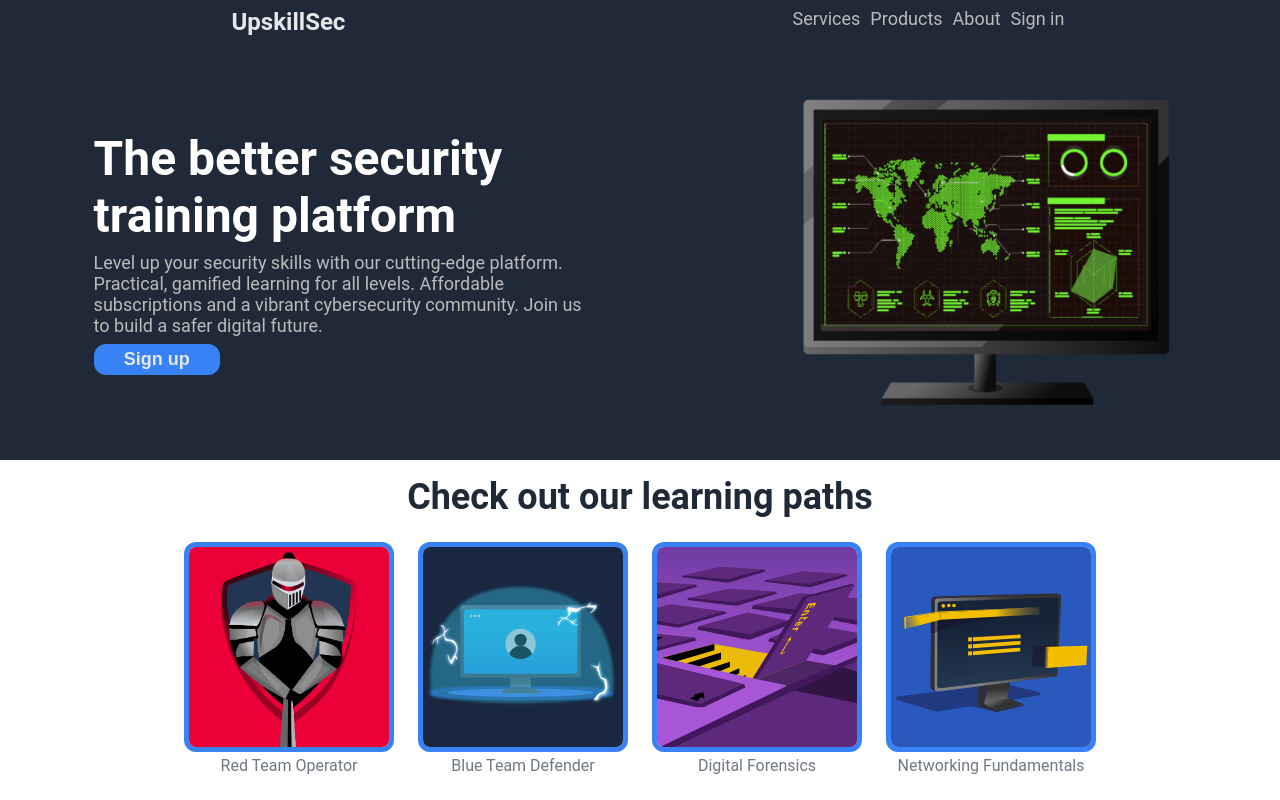
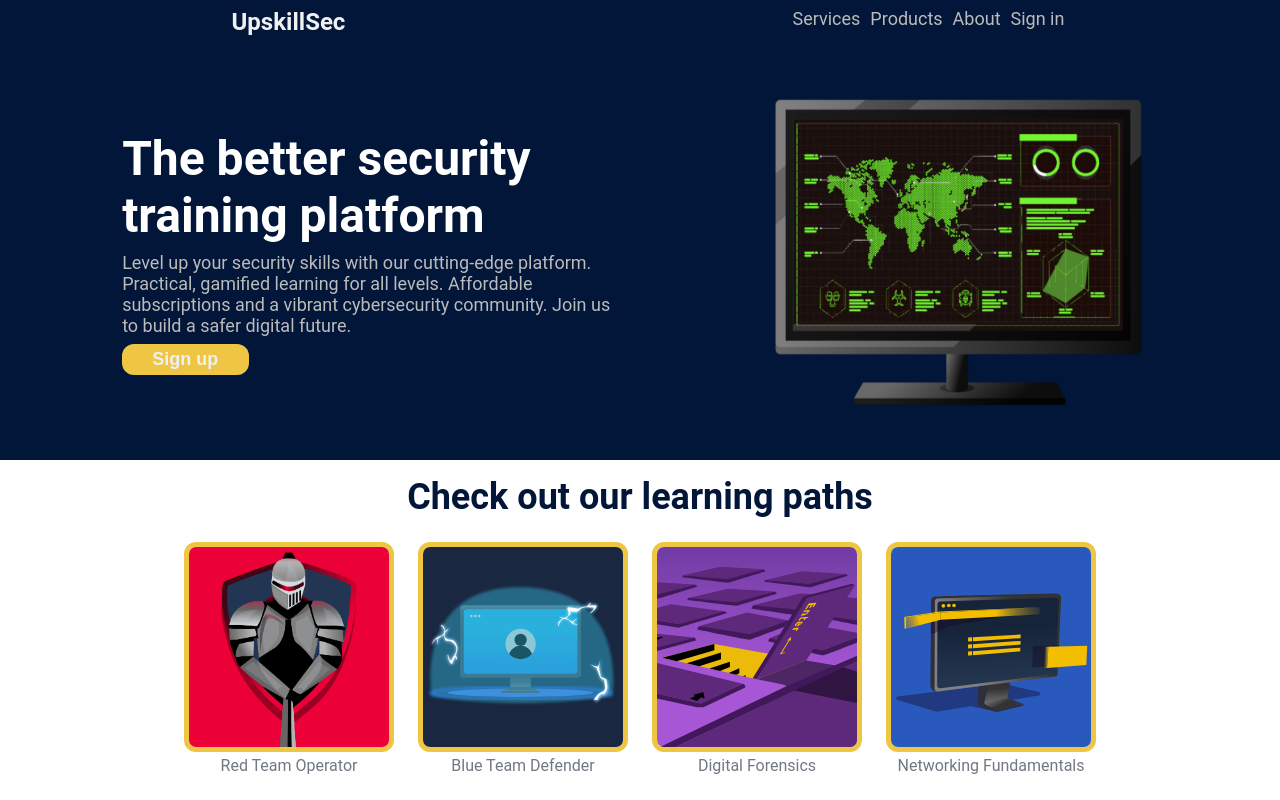
Before and after one commit to salman-ahm3d/flexbox-project, a plain HTML site: page index.html in a window 1280 px wide. Shown: the top 800 px of the page. Drawn offline with Linux system fonts and the light colour scheme.

Commit message:
Update home.css to change theme

```diff
--- a/styles/home.css
+++ b/styles/home.css
@@ -11,8 +11,8 @@ body {
     display: flex;
     justify-content: space-around;
     padding: 8px;
-    background-color: #1F2937;
-    color: #E5E7EB;
+    background-color: #011638;
+    color: #EEF0F2;
     position: fixed;
     top: 0;
     width: 100%;
@@ -40,8 +40,8 @@ a,
 }
 
 .sign-up {
-    background-color: #3882F6;
-    color: #E5E7EB;
+    background-color: #EEC643;
+    color: #EEF0F2;
     border-radius: 12px;
     padding: 5px;
     box-shadow: none;
@@ -52,10 +52,10 @@ a,
 }
 
 .top-section {
-    background-color: #1F2937;
+    background-color: #011638;
     color: white;
     display: flex;
-    justify-content: space-around;
+    justify-content: space-evenly;
     padding: 8px;
     padding-top: 52px;
     align-items: center;
@@ -76,9 +76,6 @@ a,
     height: auto;
 }
 
-.top-image {
-    border-radius: 8px;
-}
 
 .cards {
     display: flex;
@@ -93,7 +90,7 @@ a,
 
 .card-image {
     max-width: 200px;
-    border:5px solid #3882F6;
+    border:5px solid #EEC643;
     border-radius: 12px;
 }
 
@@ -111,13 +108,13 @@ a,
 }
 
 .title {
-    color:#1F2937;
+    color:#011638;
     font-weight: bold;
     font-size: 36px;
 }
 
 .quote-section {
-    background-color: #E5E7EB;
+    background-color: #EEF0F2;
     padding: 32px;
     display: flex;
     justify-content: center;
@@ -139,8 +136,8 @@ a,
 }
 
 .final-section {
-    background-color: #3882F6;
-    color:#E5E7EB;
+    background-color: #EEC643;
+    color:#EEF0F2;
     display: flex;
     justify-content: space-around;
     padding: 16px;
@@ -149,11 +146,11 @@ a,
 }
 
 .final-sign-up {
-    color:#E5E7EB;
+    color:#EEF0F2;
     background-color: #3882F6;
     border-radius: 12px;
     width: 10%;
-    border: 2px solid #E5E7EB;
+    border: 2px solid #EEF0F2;
     font-size: 14px;
     font-weight: 700;
 }
@@ -169,5 +166,5 @@ a,
     align-items: self;
     background-color: #1F2937;
     padding: 16px;
-    color:#E5E7EB;
+    color:#EEF0F2;
 }
```
